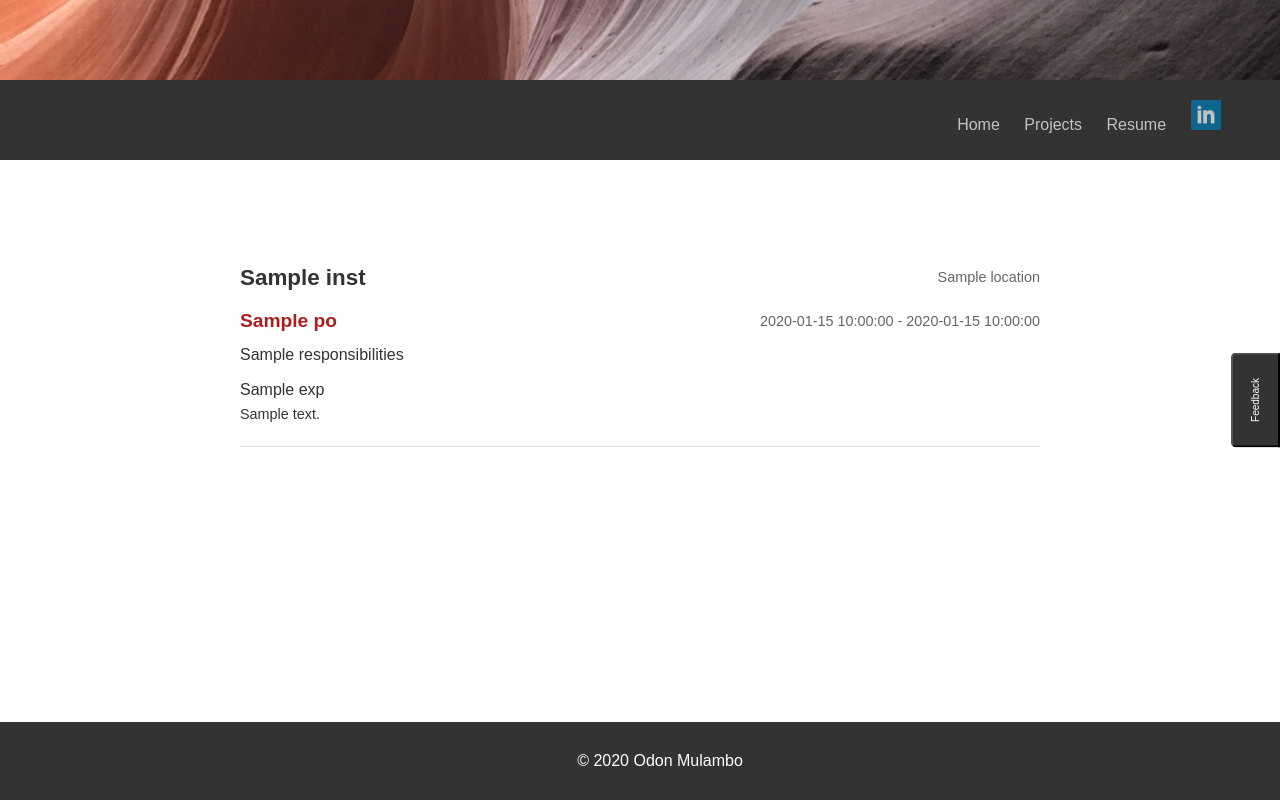
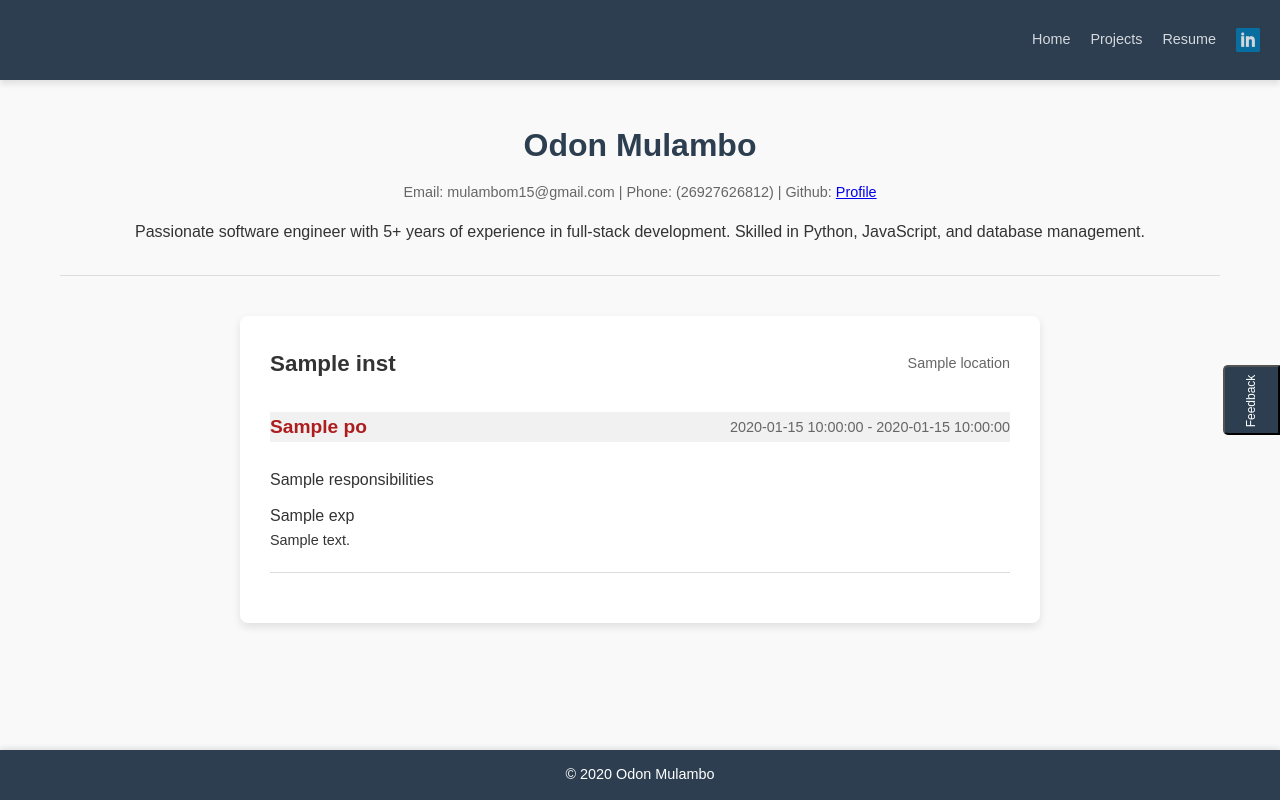
Before and after one commit to Mulambo97/portfolio, a Python web app: template flask_app/templates/resume.html in a window 1280 px wide. Run offline with Jinja, Linux system fonts and the light colour scheme; the template is opened without the code that fills it: most values are stand-ins (such as "Sample title", 1, 10 or a date in 2020).

Commit message:
Made changes to the layout color, resume can now fetch data from DB properly, feedback working, and changed most of the styling.

```diff
--- a/flask_app/database/initial_data/institutions.csv
+++ b/flask_app/database/initial_data/institutions.csv
@@ -2,5 +2,3 @@ inst_id,type,name,department,address,city,state,zip
 1,Academia,Michigan State University,Computer Science,NULL,East Lansing,Michigan,NULL
 2,Industry,ITOT USA,Software Development,NULL,Minneapolis,Minnesota,NULL
 3,Industry,Ally Financial,Technology,NULL,Detroit,Michigan,NULL
-4,Academia,National Institutes of Health,NULL,NULL,Bethesda,Maryland,NULL
-5,Industry,Standard and Poor's Financial Services,Ratings,NULL,New York City,New York,NULL
--- a/flask_app/static/main/css/footer.css
+++ b/flask_app/static/main/css/footer.css
@@ -2,21 +2,30 @@
 Author: Odon Mulambo
 */
 
+/* Footer Styling */
 footer {
-    background-color: #333;
+    position: fixed;
+    bottom: 0;
+    left: 0;
+    right: 0;
+    background-color: #2c3e50;
     color: #fff;
     min-height: 50px;
     display: flex;
     justify-content: center;
     align-items: center;
-    position: fixed;
-    bottom: 0;
-    width: 100%;
     padding: 10px 20px;
     text-align: center;
+    font-size: 0.9em;
+    box-shadow: 0 -2px 5px rgba(0, 0, 0, 0.1);
+    z-index: 1000;
+}
+footer p {
+    margin: 0;
 }
 
-@media (max-width: 600px) {
+/* Responsive Design */
+@media screen and (max-width: 600px) {
     footer {
         font-size: 14px;
         padding: 8px;
--- a/flask_app/static/main/css/header.css
+++ /dev/null
@@ -1,14 +0,0 @@
-/*
-Author: Odon Mulambo
-*/
-
-/* Defines the layout and styling of a web page */
-
-header {
-    background-image: url(https://gitlab.msu.edu/cse477-spring-2023/course-materials/-/raw/main/homework/Homework-1/flask_app/static/main/images/banner.jpg);
-    background-size: cover;
-    background-repeat: no-repeat;
-    background-position: center;
-    width: 100%;
-    height: 10vh;
-}
--- a/flask_app/static/main/css/main.css
+++ b/flask_app/static/main/css/main.css
@@ -2,99 +2,79 @@
 Author: Odon Mulambo
 */
 
-/* Main container with constrained width */
-main {
-    width: 80vw;
-    margin: 0 auto;
-    padding: 60px;
+/* General Reset */
+* {
+    margin: 0;
+    padding: 0;
+    box-sizing: border-box;
 }
 
-/* Center headings */
+/* Main Container */
+main {
+    max-width: 1200px;
+    margin: 0 auto;
+    padding: 40px 20px;
+    font-family: 'Arial', sans-serif;
+}
+
+/* Center Headings */
 h2, h3 {
     text-align: center;
+    margin-bottom: 20px;
+    color: #333;
 }
 
-/* Equal columns layout */
+/* Row Layout */
 .row-1 {
     display: flex;
-    width: 80vw;
-    height: 50vh;
-    max-height: 50vh;
+    gap: 20px;
+    align-items: stretch;
+    margin-bottom: 40px;
 }
 
-/* Image column */
+/* Image Column */
 .left-column {
     flex: 1;
     overflow: hidden;
+    border-radius: 10px;
+    box-shadow: 0 4px 6px rgba(0, 0, 0, 0.1);
 }
-
 .left-column img {
     width: 100%;
     height: 100%;
     object-fit: cover;
-    border: 3px solid black;
-    box-sizing: border-box;
+    border: 2px solid #ddd;
+    border-radius: 10px;
 }
 
-/* Text column with scroll */
+/* Text Column */
 .right-column {
     flex: 1;
-    padding: 0 20px;
+    padding: 20px;
     overflow-y: auto;
-    min-height: 100px;
+    background-color: #f9f9f9;
+    border-radius: 10px;
+    box-shadow: 0 4px 6px rgba(0, 0, 0, 0.1);
 }
-
-
-/* Center column headings */
 .right-column h2,
 .right-column h3 {
     text-align: center;
+    margin-bottom: 15px;
+    color: #333;
 }
 
-/* Responsive layout */
-@media (max-width: 650px) {
-    .row-1 {
-        flex-direction: column;
-        height: auto;
-        max-height: none;
-    }
-
-    .left-column {
-        height: auto;
-        width: 100%;
-    }
-
-    .left-column img {
-        height: auto;
-        max-height: 50vh;
-    }
-
-    .right-column {
-        width: 100%;
-        height: auto;
-        overflow: visible;
-        padding: 20px 0;
-    }
+/* Divider Styling */
+.divider {
+    border-top: 1px solid #ddd;
+    border-bottom: 1px solid #ddd;
+    margin: 40px auto;
+    width: 80%;
 }
 
-/* Divider styling */
-.divider {
-    border-top: 1px solid #000;
-    border-bottom: 1px solid #000;
-    width: 80vw;
-    margin: 20px auto;
-}
-
-/* Content rows */
-.row-2 {
-    width: 80vw;
-    margin: 20px auto;
-    text-align: center;
-}
-
-.row-3 {
-    width: 80vw;
-    margin: 20px auto;
+/* Content Rows */
+.row-2, .row-3 {
+    max-width: 1200px;
+    margin: 40px auto;
     text-align: center;
 }
 
@@ -103,19 +83,24 @@ h2, h3 {
     position: fixed;
     top: 50%;
     right: 0;
-    background-color: #333;
-    color: #ffffff;
-    padding: 40px 0.05vh;
+    background-color: #2c3e50;
+    color: #fff;
+    padding: 25px 0px;
     cursor: pointer;
     border-radius: 5px 0 0 5px;
     z-index: 10;
-    font-size: 10px;
+    font-size: 14px;
     transform: translateY(-50%);
+    transition: background-color 0.3s ease;
+}
+.feedback-button:hover {
+    background-color: #2c3e50;
 }
 .feedback-button::before {
     content: "Feedback";
     display: inline-block;
     transform: rotate(-90deg);
+    font-size: 12px;
 }
 
 /* Feedback Modal */
--- a/flask_app/static/main/css/navbar.css
+++ b/flask_app/static/main/css/navbar.css
@@ -2,89 +2,106 @@
 Author: Odon Mulambo
 */
 
-/* Defines the nav with height, a background color, and text */
+/* General Reset */
+* {
+    margin: 0;
+    padding: 0;
+    box-sizing: border-box;
+}
+
+/* Navbar Styles */
 nav {
     display: flex;
     justify-content: space-between;
     align-items: center;
-    height: 10vh;
-    background-color: #333;
+    height: 80px;
+    background-color: #2c3e50;
     color: #fff;
     padding: 0 20px;
+    box-shadow: 0 4px 6px rgba(0, 0, 0, 0.1);
 }
 
-/* Defines the left side of the nav*/
-.left-side p {
-    margin: 0;
+/* Left Side of Navbar */
+.left-side {
+    font-family: 'Arial', sans-serif;
+    font-size: 1.2rem;
+    font-weight: bold;
+    letter-spacing: 1px;
 }
 
-/* Defines the right side of the nav container with space */
+/* Right Side of Navbar */
+.right-side {
+    display: flex;
+    gap: 20px; /* Space between links */
+}
+
 .right-side a {
     color: #fff;
     text-decoration: none;
-    margin-right: 20px;
-    opacity: 0.7;
+    font-family: 'Arial', sans-serif;
+    font-size: 0.9rem;
+    transition: color 0.3s ease, opacity 0.3s ease;
+    opacity: 0.8;
 }
 
 .right-side a:hover {
+    color: #1abc9c; /* Teal hover effect */
     opacity: 1;
 }
 
-/* Defines the LinkedIn icon, text, and image on the right side */
-.right-side .linkedin-icon {
-    display: inline-block;
-    height: 40px;
-    width: 40px;
-    margin-right: 5px;
-
+/* LinkedIn Icon and Text */
+.linkedin-icon img {
+    height: 24px;
+    width: 24px;
+    vertical-align: middle;
 }
 
-.right-side .linkedin-text {
-    display: inline-block;
-    width: 0;
-    opacity: 0;
-    transition: width 0.2s, opacity 0.2s;
+.linkedin-text {
+    display: none; /* Hide text by default */
+    font-size: 0.9rem;
+    margin-left: 5px;
 }
 
-.right-side img {
-    height: 30px;
-    width: 30px;
+.right-side a:hover .linkedin-text {
+    display: inline-block;
 }
 
-/* Hides the menu bar icon */
+/* Menu Bar (Hidden by Default) */
 .menu-bar {
     display: none;
-}
-.menu-bar img {
-    height: 20px;
-    width: 20px;
+    cursor: pointer;
 }
 
-/* Defines a media query to hide elements based on screen size */
-@media (max-width: 650px) {
+.menu-bar img {
+    height: 24px;
+    width: 24px;
+}
+
+/* Media Query for Responsive Design */
+@media (max-width: 768px) {
     .right-side {
         display: none;
+        flex-direction: column;
+        position: absolute;
+        top: 80px;
+        right: 0;
+        background-color: #2c3e50;
+        width: 100%;
+        padding: 10px 0;
+        box-shadow: 0 4px 6px rgba(0, 0, 0, 0.1);
     }
 
-    /* Changes the layout of the links */
     .right-side.show-links {
         display: flex;
-        flex-direction: column;
-        position: absolute;
-        top: 100px;
-        right: 0;
-        background-color: #333;
-        width: 100%;
     }
 
     .right-side.show-links a {
         padding: 10px 20px;
-        margin: 0;
+        text-align: center;
+        width: 100%;
     }
 
-    /* Shows the menu bar icon */
     .menu-bar {
         display: block;
-        cursor: pointer;
     }
 }
--- a/flask_app/static/main/css/resume.css
+++ b/flask_app/static/main/css/resume.css
@@ -6,19 +6,37 @@ body {
     color: #333;
     margin: 0;
     padding: 0;
+    background-color: #f9f9f9;
+}
+
+.position-title {
+    color: #007bff; /* Blue accent for titles */
+}
+
+.experience-name:hover {
+    color: #007bff; /* Hover effect for links */
+}
+
+hr {
+    border: 0;
+    height: 1px;
+    background: #ddd;
 }
 
 .container {
     max-width: 800px;
-    margin: 20px auto;
-    padding: 20px;
+    margin: 40px auto;
+    padding: 30px;
+    background: #fff;
+    box-shadow: 0 4px 8px rgba(0, 0, 0, 0.1);
+    border-radius: 8px;
 }
 
 .institution-header {
     display: flex;
     justify-content: space-between;
     align-items: center;
-    margin-bottom: 10px;
+    margin-bottom: 30px;
 }
 
 .institution-name {
@@ -37,10 +55,11 @@ body {
 }
 
 .position-header {
+    background: #f1f1f1;
     display: flex;
     justify-content: space-between;
     align-items: center;
-    margin-bottom: 5px;
+    margin-bottom: 25px;
 }
 
 .position-title {
@@ -82,7 +101,11 @@ body {
 .skill {
     font-size: 0.9em;
     margin-bottom: 3px;
+    display: flex;
+    justify-content: space-between;
+    margin-bottom: 5px;
 }
+
 
 .skill-name {
     font-weight: bold;
@@ -102,18 +125,55 @@ hr {
 
 @media screen and (max-width: 768px) {
     .container {
-        padding: 10px;
+        padding: 20px;
     }
 
     .institution-header,
     .position-header {
         flex-direction: column;
         align-items: flex-start;
-        margin-bottom: 5px;
     }
 
     .institution-location,
     .position-dates {
         font-size: 0.8em;
     }
+
+    .position-title {
+        font-size: 1.1em; /* Smaller title on mobile */
+    }
 }
+/*Resume header */
+
+.resume-header {
+    text-align: center;
+    margin-bottom: 30px;
+}
+
+.resume-name {
+    font-size: 2em;
+    font-weight: bold;
+    color: #2c3e50;
+    margin-bottom: 10px;
+}
+
+.resume-contact {
+    font-size: 0.9em;
+    color: #666;
+    margin-bottom: 15px;
+}
+
+.resume-summary {
+    font-size: 1em;
+    color: #333;
+    margin-bottom: 20px;
+}
+
+a {
+    transition: color 0.3s ease;
+}
+
+a:hover {
+    color: #007bff;
+    text-decoration: underline;
+}
--- a/flask_app/templates/resume.html
+++ b/flask_app/templates/resume.html
@@ -6,6 +6,17 @@
 
 
 {% block content %}
+
+<div class="resume-header">
+    <div class="resume-name">Odon Mulambo</div>
+    <div class="resume-contact">
+        Email: mulambom15@gmail.com | Phone: (26927626812) | Github: <a href="https://github.com/Mulambo97">Profile</a>
+    </div>
+    <div class="resume-summary">
+        Passionate software engineer with 5+ years of experience in full-stack development. Skilled in Python, JavaScript, and database management.
+    </div>
+</div>
+<hr>
 
 <div class="container">
 
```
Also changed, not shown: other parts of flask_app/static/main/css/main.css (+33 -17 lines), flask_app/routes.py (+8 -10 lines), flask_app/static/main/css/feedback.css (added, +25 -0 lines), flask_app/static/piano/css/piano.css (+8 -8 lines), flask_app/templates/processfeedback.html (added, +23 -0 lines).
